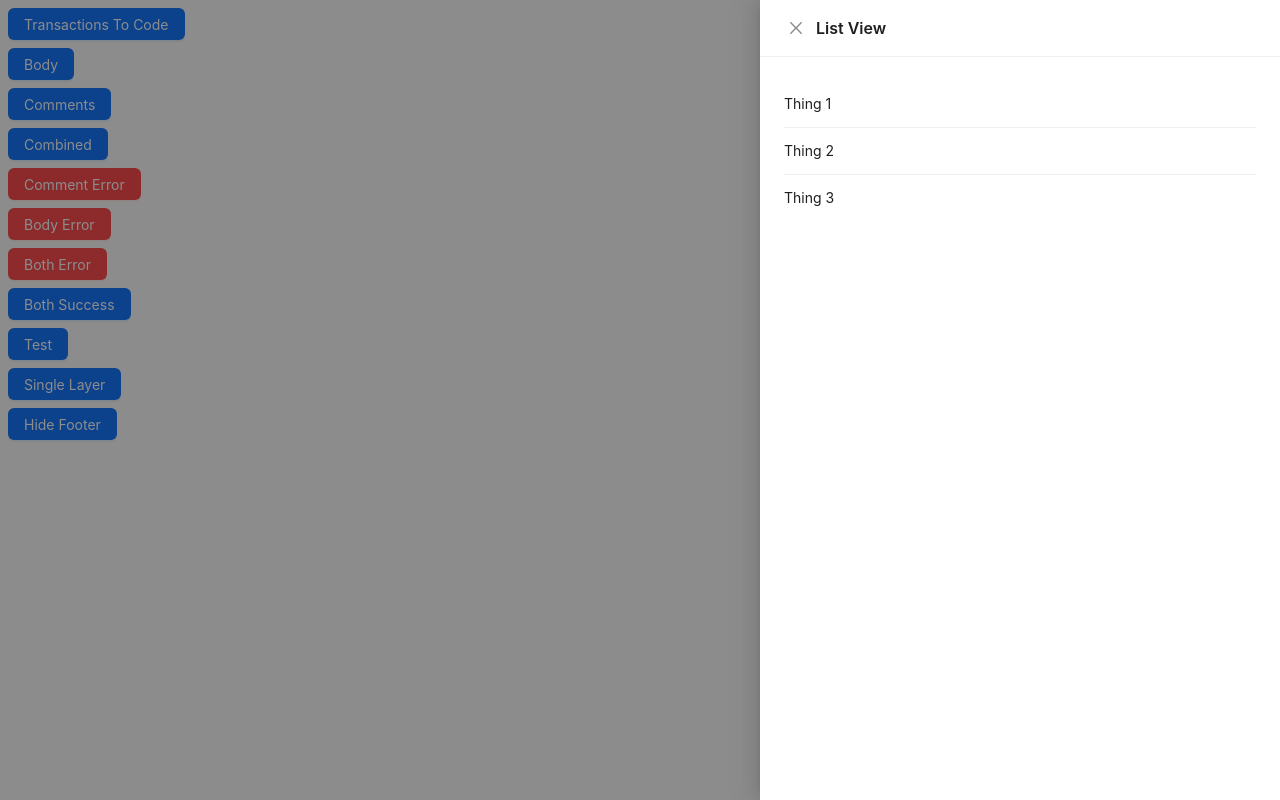
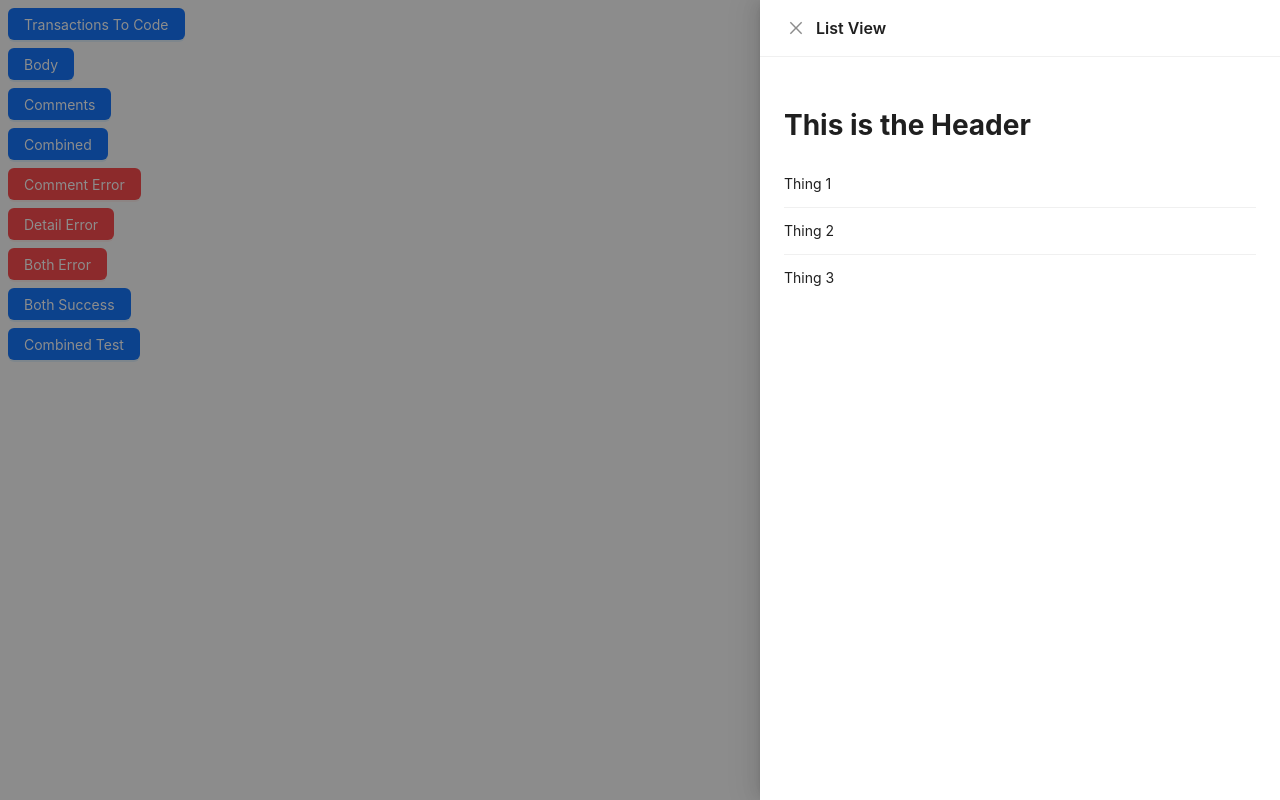
Before and after one commit to DavidAshenfelder/drawer-demo, a React (Create React App) app: page / in a window 1280 px wide. Both pictures are taken after a click on the button "Transactions To Code". Built offline with nearby package versions, Linux system fonts and the light colour scheme.

Commit message:
updating to use children more agnostically

```diff
--- a/src/App.js
+++ b/src/App.js
@@ -3,13 +3,11 @@ import TTC, { ttcSubmit } from "./components/TTC.js";
 import Details, { detailSubmit } from "./components/Details.js";
 import Comments, { commentSubmit } from "./components/Comments.js";
 import Combined from "./components/Combined.js";
-import Header1 from "./components/Header1.js";
-import Header2 from "./components/Header2.js";
 import Test from "./components/Test.js";
 import ListView from "./components/ListView.js";
 import { notification } from "antd";
 import { useDispatch } from "react-redux";
-import { closeChildDrawer, closeParentDrawer, setActiveTab } from "./reducers/drawerSlice.js";
+import { closeDrawer, setActiveTab,  } from "./reducers/drawerSlice.js";
 import { nanoid } from "@reduxjs/toolkit";
 
 const App = () => {
@@ -23,7 +21,7 @@ const App = () => {
 
     sendSuccess()
 
-    dispatch(closeChildDrawer(drawerId));
+    dispatch(closeDrawer(drawerId));
   }
 
   const submitAllCombinedCommentError = (drawerId) => {
@@ -66,8 +64,8 @@ const App = () => {
     commentSubmit();
     detailSubmit();
 
-    dispatch(closeChildDrawer(drawerId));
-    dispatch(closeParentDrawer(drawerId));
+    dispatch(closeDrawer(drawerId));
+    dispatch(closeDrawer(drawerId));
     sendSuccess()
 
   }
@@ -96,108 +94,101 @@ const App = () => {
         'Saved successfully.',
     });
   }
-
+  const ttcDrawerID = nanoid();
   return (
     <>
     <div>
       <DrawerComp
-        Header={Header1}
-        DetailBody={TTC}
-        ListView={ListView}
         buttonTitle='Transactions To Code'
-        drawerId={nanoid()}
-        submitAll={(drawerId) => { ttcSubmit();  dispatch(closeChildDrawer(drawerId)); sendSuccess();}}
-      />
+        drawerId={ttcDrawerID}
+        showFooter={false}
+      >
+        <ListView
+          submitAll={(drawerId) => { ttcSubmit();  dispatch(closeDrawer(drawerId)); sendSuccess();}}
+        >
+          <TTC/>
+        </ListView>
+      </DrawerComp>
+
       <DrawerComp
-        DetailBody={Details}
-        Header={Header2}
-        ListView={ListView}
         buttonTitle='Body'
         drawerId={nanoid()}
-        submitAll={(drawerId) => { detailSubmit();  dispatch(closeChildDrawer(drawerId)); sendSuccess();}}
-      />
+        submitAll={(drawerId) => { detailSubmit();  dispatch(closeDrawer(drawerId)); sendSuccess();}}
+      >
+        <Details/>
+      </DrawerComp>
+
       <DrawerComp
-        DetailBody={Comments}
-        Header={Header2}
-        ListView={ListView}
         buttonTitle='Comments'
         drawerId={'comments'}
-        submitAll={(drawerId) => { commentSubmit();  dispatch(closeChildDrawer(drawerId)); sendSuccess();}}
-      />
+        submitAll={(drawerId) => { commentSubmit();  dispatch(closeDrawer(drawerId)); sendSuccess();}}
+      >
+        <Comments/>
+      </DrawerComp>
+
       <DrawerComp
-        DetailBody={Combined}
-        Header={Header2}
-        ListView={ListView}
         buttonTitle='Combined'
         drawerId={'combined'}
         submitAll={submitAll}
-      />
+      >
+        <Combined drawerId={'combined'}/>
+      </DrawerComp>
     </div>
     <div>
+
       <DrawerComp
-        DetailBody={Combined}
-        Header={Header2}
-        ListView={ListView}
+        buttonTitle='Comment Error'
         drawerId={'combined-comment-error'}
-        buttonTitle='Comment Error'
         submitAll={submitAllCombinedCommentError}
         buttonType='danger'
-      />
+      >
+        <Combined drawerId={'combined-comment-error'}/>
+      </DrawerComp>
+
       <DrawerComp
-        DetailBody={Combined}
-        Header={Header2}
-        ListView={ListView}
         drawerId={'combined-detail-error'}
-        buttonTitle='Body Error'
+        buttonTitle='Detail Error'
         submitAll={submitAllCombinedDetailError}
         buttonType='danger'
-      />
+      >
+        <Combined drawerId={'combined-detail-error'}/>
+      </DrawerComp>
+
       <DrawerComp
-        DetailBody={Combined}
-        Header={Header2}
-        ListView={ListView}
         drawerId={'combined-both-error'}
         buttonTitle='Both Error'
         submitAll={submitAllCombinedBothError}
         buttonType='danger'
-      />
+      >
+        <Combined drawerId={'combined-both-error'}/>
+      </DrawerComp>
+
       <DrawerComp
-        DetailBody={Combined}
-        Header={Header2}
-        ListView={ListView}
         drawerId={'combined-both-success'}
         buttonTitle='Both Success'
-        submitAll={submitAllCombinedBothSuccess}
-        buttonType='primary'
-      />
-      <DrawerComp
-        DetailBody={Test}
-        Header={Header2}
-        ListView={ListView}
-        drawerId={'combined-test'}
-        buttonTitle='Test'
-        submitAll={submitAllCombinedBothSuccess}
-        buttonType='primary'
-      />
-      <DrawerComp
-        DetailBody={Combined}
-        Header={Header2}
-        drawerId={'single-layer'}
-        buttonTitle='Single Layer'
-        submitAll={submitAllCombinedBothSuccess}
-        buttonType='primary'
-      />
-      <DrawerComp
-        DetailBody={ListView}
-        Header={Header2}
-        drawerId={'hide-footer'}
-        buttonTitle='Hide Footer'
-        submitAll={submitAllCombinedBothSuccess}
         buttonType='primary'
         showFooter={false}
-      />
+      >
+        <ListView
+          submitAll={submitAllCombinedBothSuccess}
+        >
+          <Combined drawerId={'combined-both-success'}/>
+        </ListView>
+      </DrawerComp>
+
+      <DrawerComp
+        drawerId={'combined-test'}
+        buttonTitle='Combined Test'
+        buttonType='primary'
+        showFooter={false}
+      >
+        <ListView
+          submitAll={submitAllCombinedBothSuccess}
+        >
+          <Test drawerId={'combined-test'}/>
+        </ListView>
+      </DrawerComp>
     </div>
-
     </>
   )
 };
--- a/src/components/Combined.js
+++ b/src/components/Combined.js
@@ -2,10 +2,14 @@ import Comments from "./Comments";
 import Details from "./Details";
 import { Tabs } from "antd";
 import { setActiveTab } from "../reducers/drawerSlice";
-import { useDispatch } from "react-redux";
+import { useDispatch, useSelector } from "react-redux";
 
 
-const Combined = ({activeTab, drawerId}) => {
+const Combined = ({drawerId}) => {
+
+    const drawer = useSelector((state) => state.drawer);
+    const { activeTab } = drawer[drawerId]
+
     const dispatch = useDispatch();
     const items = [
         {
@@ -26,7 +30,7 @@ const Combined = ({activeTab, drawerId}) => {
 
     return(
         <>
-            <Tabs defaultActiveKey="1" activeKey={activeTab} items={items} onChange={onChange} />
+            <Tabs activeKey={activeTab} items={items} onChange={onChange} />
         </>
     )
 };
--- a/src/components/DrawerComp.js
+++ b/src/components/DrawerComp.js
@@ -2,23 +2,20 @@ import React, { useEffect }from 'react';
 import { Button, Drawer } from 'antd';
 import { useSelector, useDispatch } from 'react-redux'
 import {
-  openParentDrawer,
-  closeParentDrawer,
-  openChildDrawer,
-  closeChildDrawer,
+  openDrawer,
+  closeDrawer,
   setInitialState
 } from '../reducers/drawerSlice';
 
-const DrawerComp = ({
-  Header,
-  ListView,
-  DetailBody,
-  submitAll,
-  buttonTitle,
-  drawerId,
-  buttonType,
-  showFooter = true
-}) => {
+const DrawerComp = (props) => {
+  const {
+    drawerId,
+    buttonTitle,
+    buttonType,
+    showFooter = true,
+    submitAll,
+    children
+  } = props;
 
   useEffect(() => {
     dispatch(setInitialState(drawerId))
@@ -28,7 +25,7 @@ const DrawerComp = ({
 
   const drawerObj = drawer[drawerId] || {};
 
-  const { parentDrawerOpen = false, childDrawerOpen = false, activeTab = '1' } = drawerObj;
+  const { drawerOpen = false, activeTab = '1' } = drawerObj;
 
   const dispatch = useDispatch()
 
@@ -42,55 +39,46 @@ const DrawerComp = ({
 
   return (
     <div style={{display: 'flex', justifyContent: 'space-between', alignItems: 'center', margin: '8px'}}>
-      { ListView ?
+      { children &&
         <>
-          <Button color={buttonType || 'primary'} variant="solid" onClick={() => dispatch(openParentDrawer(drawerId))}  >
-            {buttonTitle || 'Click to open'}
-          </Button>
+          { buttonTitle &&
+            <Button color={buttonType || 'primary'} variant="solid" onClick={() => dispatch(openDrawer(drawerId))}  >
+              {buttonTitle || 'Click to open'}
+            </Button>
+          }
+
           <Drawer
             title={ "List View"}
             width={520}
             closable={true}
-            onClose={() => dispatch(closeParentDrawer(drawerId))}
-            open={parentDrawerOpen}
+            onClose={() => dispatch(closeDrawer(drawerId))}
+            open={drawerOpen}
             push={{distance: '60'}}
             destroyOnClose={true}
           >
-              <ListView onClick={() => dispatch(openChildDrawer(drawerId)) } />
-              <Drawer
-                title="Two-level Drawer"
+            <div style={{
+              display: 'flex',
+              flexDirection: 'column',
+              justifyContent: 'space-between',
+              height: '100%'
+            }}>
+              <div>
+                {children}
+              </div>
+              {showFooter &&
+                <div style={{
+                  display: 'flex',
+                  alignItems: 'center',
+                  justifyContent: 'center',
+                  width: '100%'
+                }}>
+                    <Button  color={buttonType || 'primary'} variant="solid" onClick={() => submitAll(drawerId)} >Submit and Close</Button>
+                </div>
+              }
+            </div>
 
-                width={480}
-                closable={true}
-                onClose={() => dispatch(closeChildDrawer(drawerId))}
-                open={childDrawerOpen}
-                footer={<Footer/>}
-                destroyOnClose={true}
-
-              >
-                <DetailBody activeTab={activeTab} drawerId={drawerId} buttonType={buttonType} />
-              </Drawer>
           </Drawer>
-          </>
-          :
-          <>
-            <Button color={buttonType || 'primary'} variant="solid" onClick={() => dispatch(openChildDrawer(drawerId))}  >
-              {buttonTitle || 'Click to open'}
-            </Button>
-            <Drawer
-              title="Two-level Drawer"
-
-              width={480}
-              closable={true}
-              onClose={() => dispatch(closeChildDrawer(drawerId))}
-              open={childDrawerOpen}
-              footer={<Footer/>}
-              destroyOnClose={true}
-
-            >
-              <DetailBody activeTab={activeTab} drawerId={drawerId} buttonType={buttonType} />
-            </Drawer>
-          </>
+        </>
       }
     </div>
   );
--- a/src/components/ListView.js
+++ b/src/components/ListView.js
@@ -1,21 +1,39 @@
-import { List } from "antd";
+import { List, notification } from "antd";
+import { openDrawer, closeDrawer } from "../reducers/drawerSlice.js";
+import { useDispatch } from "react-redux";
+import { nanoid } from "@reduxjs/toolkit";
+import DrawerComp from "./DrawerComp.js";
 
-const ListView = ({ onClick }) => {
+const ListView = ({ children, submitAll }) => {
+  const dispatch = useDispatch();
+
   const data = [
     'Thing 1',
     'Thing 2',
     'Thing 3',
   ];
 
+  const secondDrawerId = nanoid();
+
   return (
+    <>
+      <DrawerComp
+        drawerId={secondDrawerId}
+        submitAll={submitAll ? submitAll : () => {}}
+      >
+      {children}
+      </DrawerComp>
+      <h1>This is the Header</h1>
       <List
         dataSource={data}
         renderItem={(item) => (
-          <List.Item onClick={onClick} style={{ cursor: 'pointer'}}>
+          <List.Item onClick={() => dispatch(openDrawer(secondDrawerId))} style={{ cursor: 'pointer'}}>
             {item}
           </List.Item>
         )}
       />
+    </>
+
   );
 };
 
--- a/src/reducers/drawerSlice.js
+++ b/src/reducers/drawerSlice.js
@@ -8,21 +8,13 @@ export const drawerSlice = createSlice({
   name: 'drawer',
   initialState,
   reducers: {
-    openParentDrawer: (state, action) => {
+    openDrawer: (state, action) => {
         const {payload } = action;
-        state[payload].parentDrawerOpen = true;
+        state[payload].drawerOpen = true;
     },
-    closeParentDrawer: (state, action) => {
+    closeDrawer: (state, action) => {
         const {payload } = action;
-        state[payload].parentDrawerOpen = false;
-    },
-    openChildDrawer: (state, action) => {
-        const {payload } = action;
-        state[payload].childDrawerOpen = true;
-    },
-    closeChildDrawer: (state, action) => {
-        const {payload } = action;
-        state[payload].childDrawerOpen = false;
+        state[payload].drawerOpen = false;
     },
     setActiveTab: (state, action) => {
       const { payload } = action;
@@ -31,8 +23,7 @@ export const drawerSlice = createSlice({
     },
     setInitialState: (state, action) => {
       state[action.payload] = {
-        parentDrawerOpen: false,
-        childDrawerOpen: false,
+        drawerOpen: false,
         activeTab: '1',
       }
     }
@@ -40,10 +31,8 @@ export const drawerSlice = createSlice({
 });
 
 export const {
-    openParentDrawer,
-    closeParentDrawer,
-    openChildDrawer,
-    closeChildDrawer,
+    openDrawer,
+    closeDrawer,
     setActiveTab,
     setInitialState
 } = drawerSlice.actions
```
Lines whose indentation alone changed are shown as unchanged.
